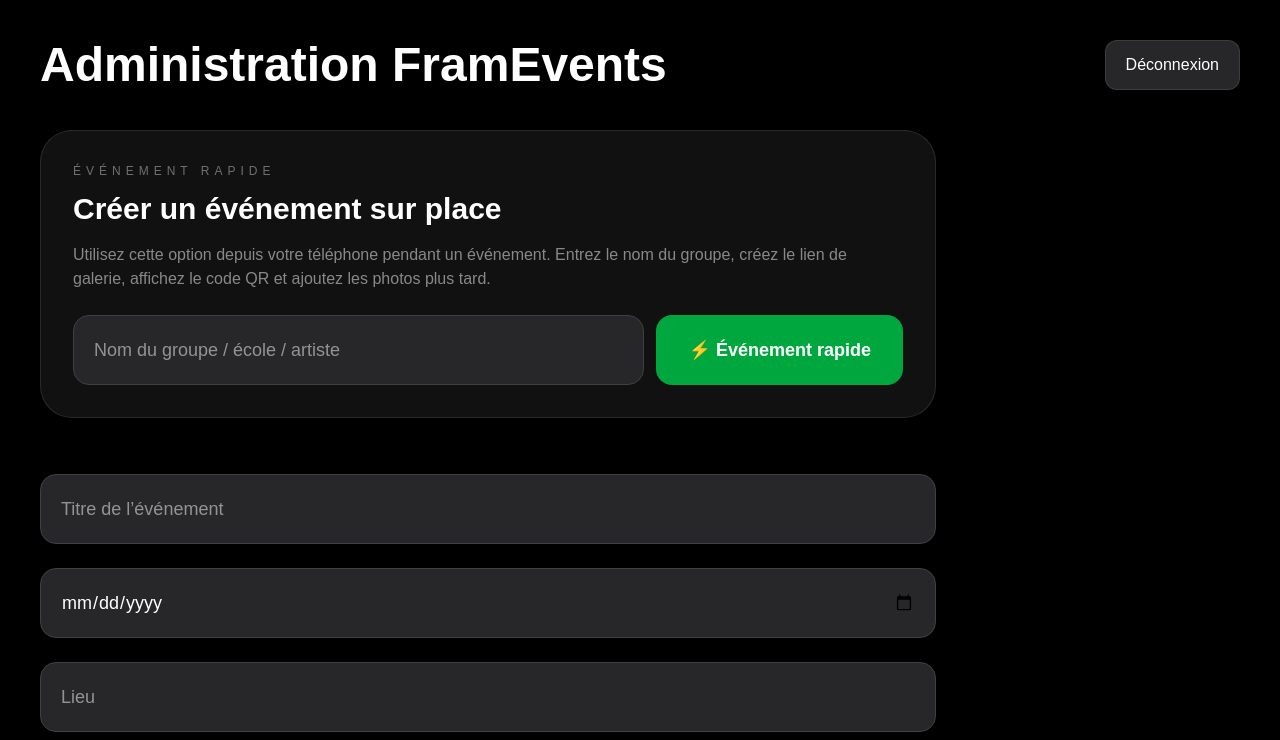
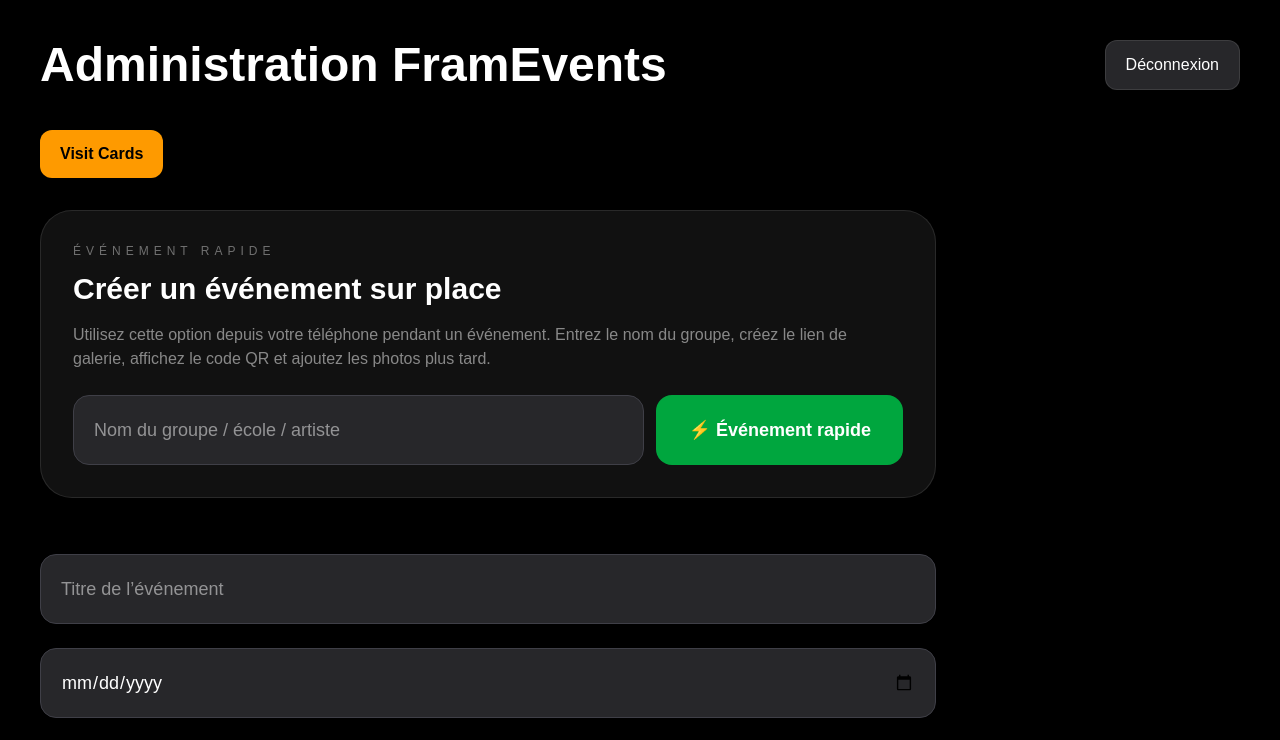
Before and after one commit to pazdalski-k/framevents, a Next.js app: page /admin in a window 1280 px wide. Shown: the top 740 px of the page. Built offline with nearby package versions, Linux system fonts and the light colour scheme; no server answers; the database is empty.

Commit message:
Add Visit Cards link to admin panel

```diff
--- a/app/admin/page.tsx
+++ b/app/admin/page.tsx
@@ -538,6 +538,13 @@ const getEventUrl = (eventId: number) => {
         </button>
       </div>
 
+      <Link
+        href="/admin/visit-cards"
+        className="inline-flex items-center px-5 py-3 mb-8 rounded-xl bg-amber-500 hover:bg-amber-400 text-black font-semibold transition"
+      >
+        Visit Cards
+      </Link>
+
       <div className="max-w-4xl mb-14 rounded-[32px] border border-white/10 bg-[#111111] p-6 md:p-8">
         <p className="uppercase tracking-[5px] text-white/40 text-xs mb-3">
           Événement rapide
```
